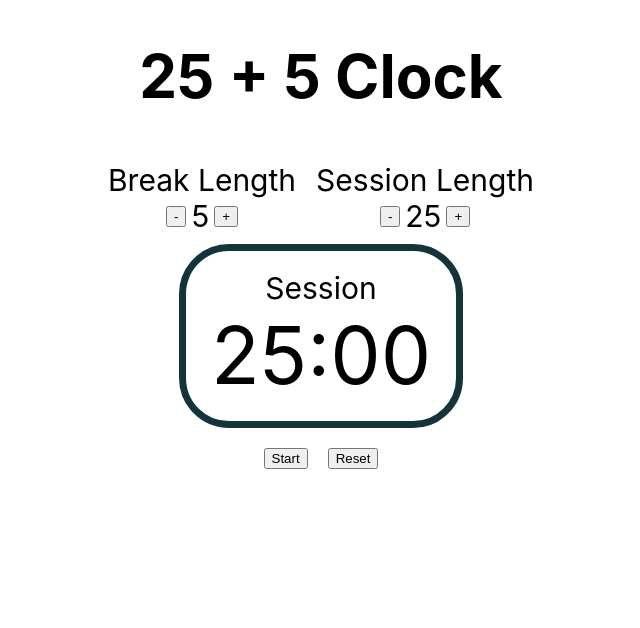
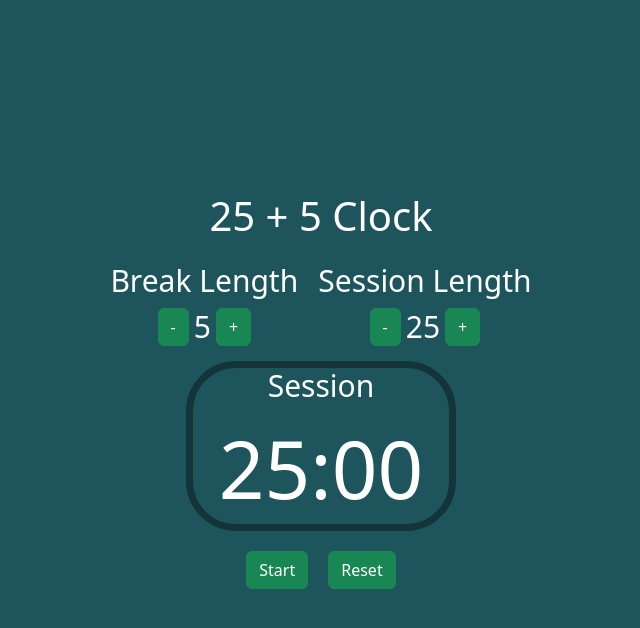
Before and after one commit to wenyuzheng/25plus5-clock-v2, a React (Create React App) app: page / in a window 1280 px wide. Shown: the top 628 px of the page, without its empty margins (319-959 px from the left). Built offline with nearby package versions, Linux system fonts and the light colour scheme.

Commit message:
Replace button with Bootstrap buttons

```diff
--- a/package.json
+++ b/package.json
@@ -6,7 +6,9 @@
     "@testing-library/jest-dom": "^5.16.5",
     "@testing-library/react": "^13.4.0",
     "@testing-library/user-event": "^13.5.0",
+    "bootstrap": "^5.3.0",
     "react": "^18.2.0",
+    "react-bootstrap": "^2.8.0",
     "react-dom": "^18.2.0",
     "react-scripts": "5.0.1",
     "web-vitals": "^2.1.4"
--- a/src/App.css
+++ b/src/App.css
@@ -6,6 +6,10 @@
   justify-content: center;
   align-items: center;
   font-size: 30px;
+  background-color: #1e555c;
+  color: white;
+  height: 100vh;
+  width: 100vw;
 }
 
 #length-cards {
--- a/src/Components/Controls.js
+++ b/src/Components/Controls.js
@@ -1,14 +1,15 @@
+import { Button } from "react-bootstrap";
 import "./css/Controls.css";
 
 const Controls = ({ start, handleStartStop, handleReset }) => {
   return (
     <div id="controls">
-      <button id="start_stop" onClick={handleStartStop}>
+      <Button id="start_stop" variant="success" onClick={handleStartStop}>
         {start ? "Pause" : "Start"}
-      </button>
-      <button id="reset" onClick={handleReset}>
+      </Button>
+      <Button id="reset" variant="success" onClick={handleReset}>
         Reset
-      </button>
+      </Button>
     </div>
   );
 };
--- a/src/Components/LengthCard.js
+++ b/src/Components/LengthCard.js
@@ -1,3 +1,4 @@
+import { Button } from "react-bootstrap";
 import "./css/LengthCard.css";
 
 const LengthCard = ({ name, length, decrement, increment }) => {
@@ -7,13 +8,21 @@ const LengthCard = ({ name, length, decrement, increment }) => {
     <div id="length-card">
       <div id={lowercaseName + "-label"}>{name} Length</div>
       <div id="adjust-card">
-        <button id={lowercaseName + "-decrement"} onClick={decrement}>
+        <Button
+          variant="success"
+          id={lowercaseName + "-decrement"}
+          onClick={decrement}
+        >
           -
-        </button>
+        </Button>
         <span id={lowercaseName + "-length"}>{length}</span>
-        <button id={lowercaseName + "-increment"} onClick={increment}>
+        <Button
+          variant="success"
+          id={lowercaseName + "-increment"}
+          onClick={increment}
+        >
           +
-        </button>
+        </Button>
       </div>
     </div>
   );
--- a/src/Components/css/Controls.css
+++ b/src/Components/css/Controls.css
@@ -1,3 +1,3 @@
-button {
+.btn {
     margin: 20px 10px;
 }
--- a/src/index.js
+++ b/src/index.js
@@ -2,6 +2,7 @@ import React from "react";
 import ReactDOM from "react-dom/client";
 import "./index.css";
 import App from "./App";
+import "bootstrap/dist/css/bootstrap.min.css";
 
 const root = ReactDOM.createRoot(document.getElementById("root"));
 root.render(<App />);
```
Also changed, not shown: 1 other file (tests, documents, lock files or other folders).
